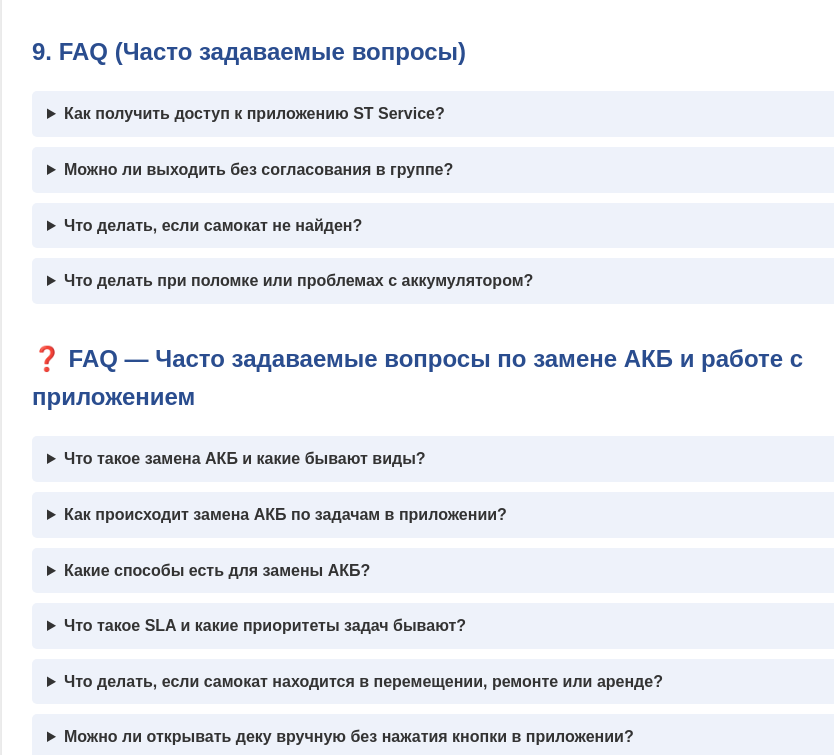
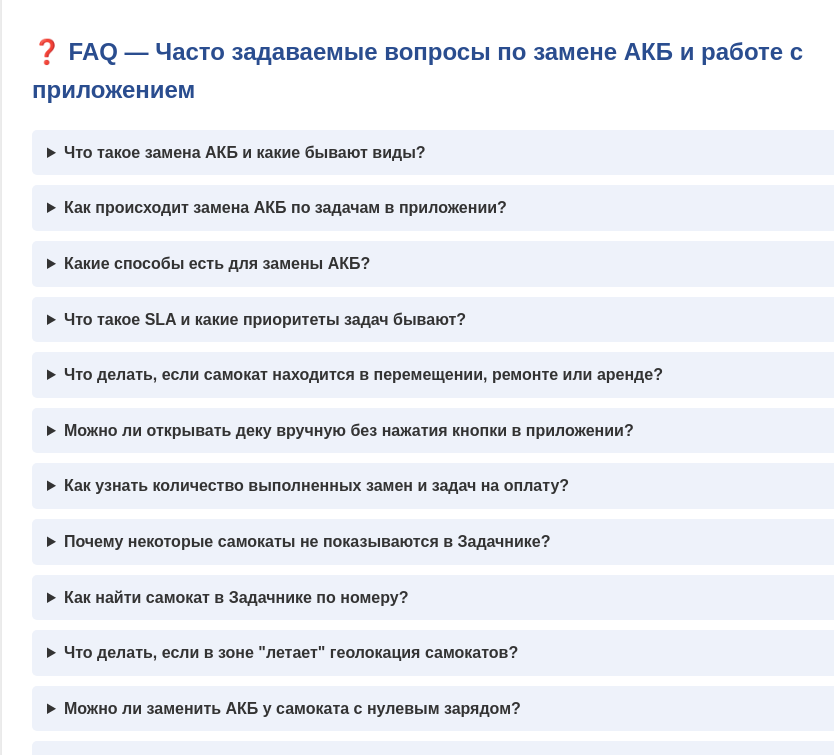
Before and after one commit to asdrt12tr/yurent, a plain HTML site: page index.html in a window 1280 px wide. Shown: the part 3501-4256 px from the top of the page, without its empty margins (158-992 px from the left). Drawn offline with Linux system fonts and the light colour scheme.

Commit message:
Update index.html

```diff
--- a/index.html
+++ b/index.html
@@ -230,26 +230,6 @@
     </section>
 
     <section>
-      <h2>9. FAQ (Часто задаваемые вопросы)</h2>
-      <details>
-        <summary>Как получить доступ к приложению ST Service?</summary>
-        <p>Необходимо написать в Telegram-группу с ФИО, локацией и датой первой смены. После этого вам предоставят доступ.</p>
-      </details>
-      <details>
-        <summary>Можно ли выходить без согласования в группе?</summary>
-        <p>Нет, сначала нужно согласовать смену в группе, только после этого бронировать слот и выходить.</p>
-      </details>
-      <details>
-        <summary>Что делать, если самокат не найден?</summary>
-        <p>Отметьте в приложении, что самокат не найден, чтобы не тратить время и продолжить работу.</p>
-      </details>
-      <details>
-        <summary>Что делать при поломке или проблемах с аккумулятором?</summary>
-        <p>Сообщайте в Telegram-группу, а также отмечайте в приложении для дальнейшего разбирательства.</p>
-      </details>
-    </section>
-
-    <section>
   <h2>❓ FAQ — Часто задаваемые вопросы по замене АКБ и работе с приложением</h2>
 
   <details>
```
